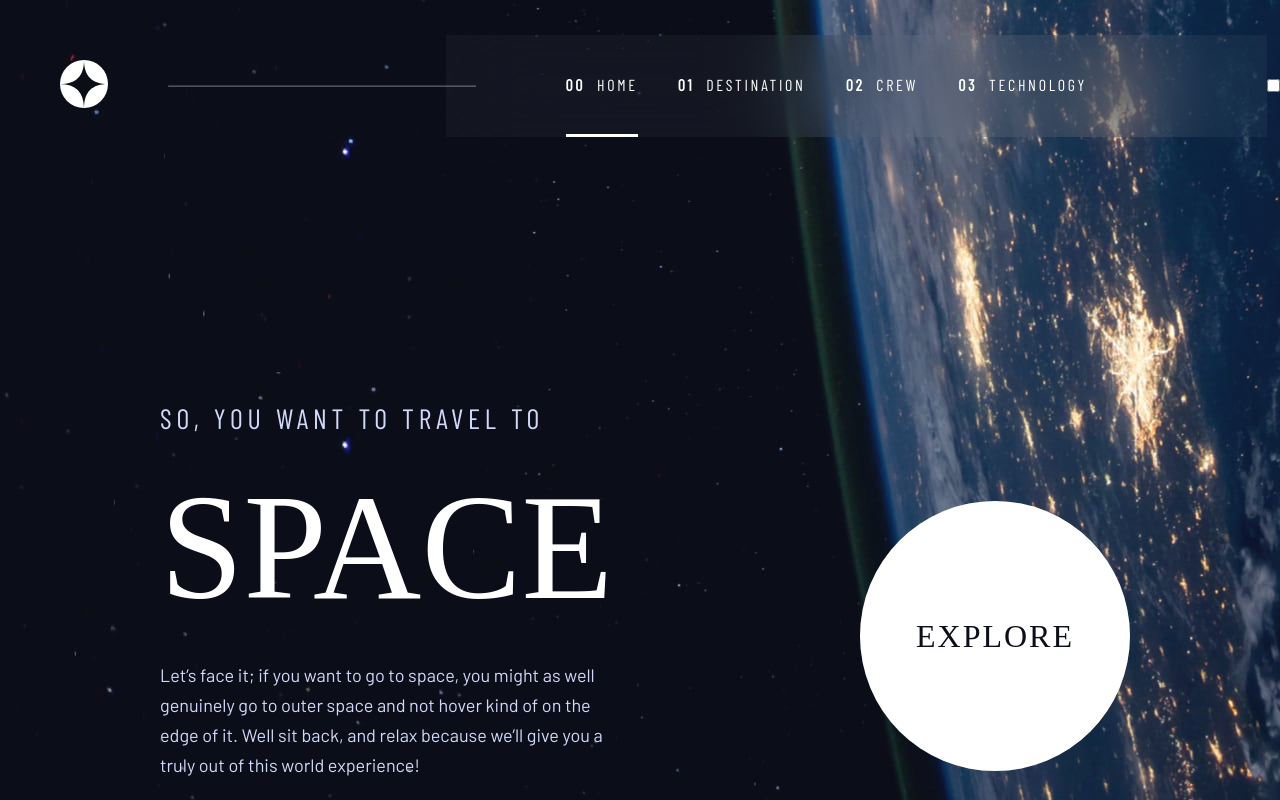
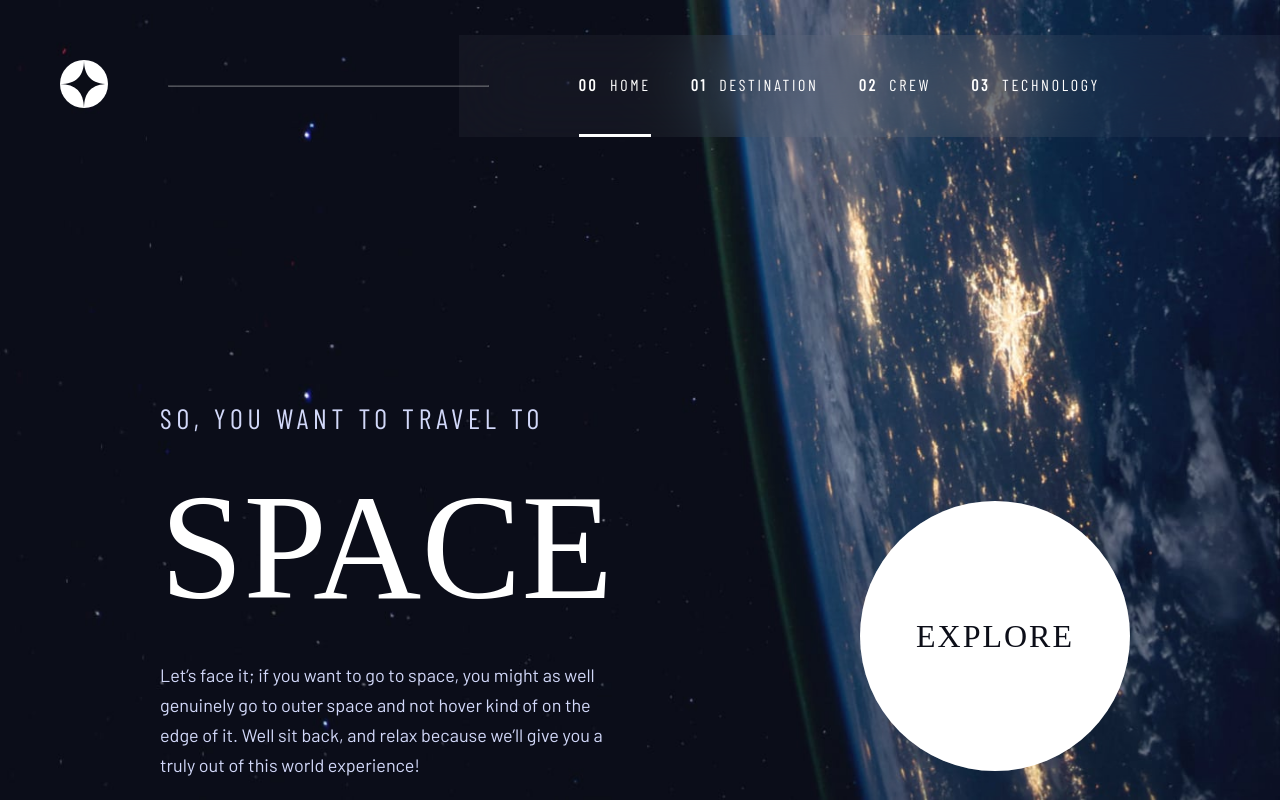
Before and after one commit to AnshumanMahato/space-travel-frontendmentor, a React (Create React App) app: page / in a window 1280 px wide. Built offline with nearby package versions, Linux system fonts and the light colour scheme; a web font is replaced by a local one.

Commit message:
navbar page states added

```diff
--- a/src/App.jsx
+++ b/src/App.jsx
@@ -1,18 +1,36 @@
-import React from "react";
+import React, { useState } from "react";
 import Header from "./components/Header";
 import Home from "./pages/Home";
-
-const background = {
-  backgroundImage: `url("/assets/home/background-home-desktop.jpg")`,
-  maxWidth: "100vw",
-  minHeight: "100vh",
-};
+import Destination from "./pages/Destination";
+import Crew from "./pages/Crew";
+import Technology from "./pages/Technology";
 
 function App() {
+  const [page, setPage] = useState("home");
+
+  const background = {
+    backgroundImage: `url("/assets/${page}/background-${page}-desktop.jpg")`,
+  };
+
+  const navigator = (link) => setPage(link);
+  const renderPage = () => {
+    switch (page) {
+      case "home":
+        return <Home />;
+      case "destination":
+        return <Destination />;
+      case "crew":
+        return <Crew />;
+      case "technology":
+        return <Technology />;
+      default:
+    }
+  };
+
   return (
-    <div style={background}>
-      <Header />
-      <Home />
+    <div className={`background background-${page}`}>
+      <Header navigator={navigator} />
+      {renderPage()}
     </div>
   );
 }
--- a/src/components/Header.jsx
+++ b/src/components/Header.jsx
@@ -1,6 +1,14 @@
 import React from "react";
 
-const Header = () => {
+const Header = (props) => {
+  const navigate = (e) => {
+    e.preventDefault();
+    const { target } = e.target.dataset;
+    props.navigator(target);
+    const navitem = e.target.closest("li");
+    navitem.closest("ul").querySelector(".active").classList.remove("active");
+    navitem.classList.contains("active") || navitem.classList.add("active");
+  };
   return (
     <header>
       <div className="logo">
@@ -10,28 +18,47 @@ const Header = () => {
       <nav className="nav">
         <ul className="nav__list">
           <li className="nav__item active">
-            <a className="nav__link" href="/">
+            <a
+              onClick={navigate}
+              className="nav__link"
+              href="/"
+              data-target="home"
+            >
               <span>00</span>&nbsp;&nbsp;HOME
             </a>
           </li>
           <li className="nav__item">
-            <a className="nav__link" href="/">
+            <a
+              onClick={navigate}
+              className="nav__link"
+              href="/"
+              data-target="destination"
+            >
               <span>01</span>&nbsp;&nbsp;DESTINATION
             </a>
           </li>
           <li className="nav__item">
-            <a className="nav__link" href="/">
+            <a
+              onClick={navigate}
+              className="nav__link"
+              href="/"
+              data-target="crew"
+            >
               <span>02</span>&nbsp;&nbsp;CREW
             </a>
           </li>
           <li className="nav__item">
-            <a className="nav__link" href="/">
+            <a
+              onClick={navigate}
+              className="nav__link"
+              href="/"
+              data-target="technology"
+            >
               <span>03</span>&nbsp;&nbsp;TECHNOLOGY
             </a>
           </li>
         </ul>
       </nav>
-      <input type="checkbox" name="check" id="check" />
     </header>
   );
 };
--- a/src/sass/layouts/_index.scss
+++ b/src/sass/layouts/_index.scss
@@ -1,5 +1,29 @@
+.background {
+    min-height: 100vh;
+    max-width: 100vw;
+    background-repeat: no-repeat;
+    background-size: contain;
+
+    &-home {
+        background-image: url("../../../public/assets/home/background-home-desktop.jpg");
+    }
+
+    &-destination {
+        background-image: url("../../../public/assets/destination/background-destination-desktop.jpg");
+    }
+
+    &-crew {
+        background-image: url("../../../public/assets/crew/background-crew-desktop.jpg");
+    }
+
+    &-technology {
+        background-image: url("../../../public/assets/technology/background-technology-desktop.jpg");
+    }
+}
+
 .home {
     position: relative;
+    height: fit-content;
 }
 
 .hero-text {
```
